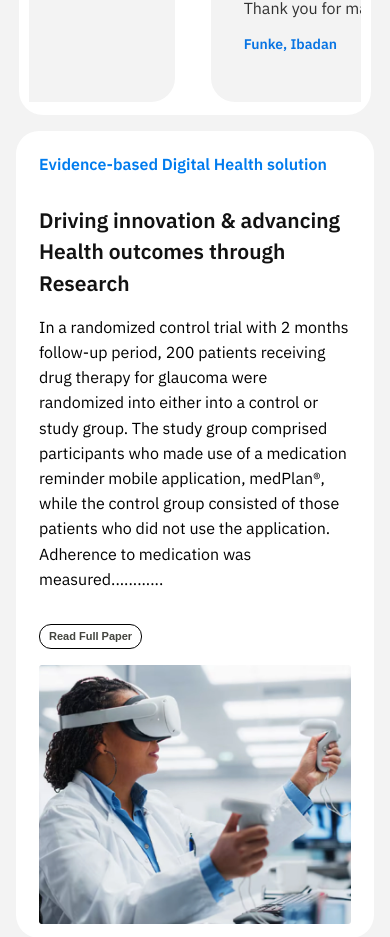
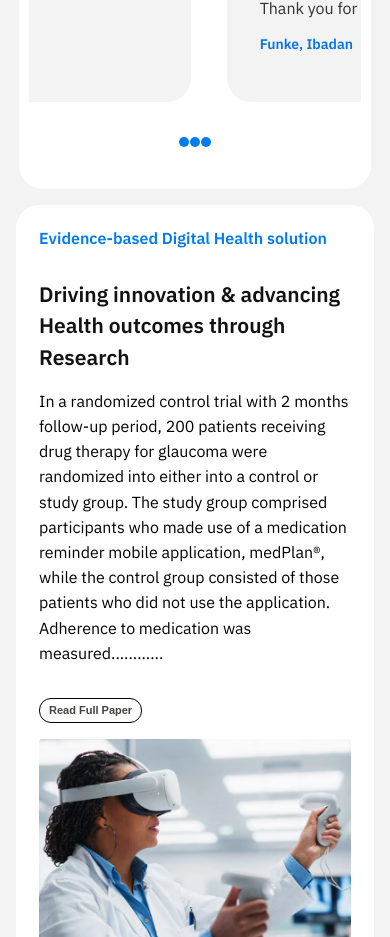
Before and after one commit to Marvelsavenger007/medplan, a React (Vite) app: page / in a window 390 px wide. Shown: the part 9073-10010 px from the top of the page. Built offline with nearby package versions, Linux system fonts and the light colour scheme.

Commit message:
fix: slideshow indicator implementation

```diff
--- a/src/pages/Medplan.jsx
+++ b/src/pages/Medplan.jsx
@@ -55,7 +55,7 @@ const Medplan = () => {
         const scrollContainer = scrollContainerRef.current;
 
         let scrollAmount = 0;
-        const scrollSpeed = 1.5;
+        const scrollSpeed = 1;
 
         const scroll = () => {
             if (!scrollContainer) return;
@@ -65,7 +65,7 @@ const Medplan = () => {
             }
             scrollContainer.scrollLeft = scrollAmount;
         };
-        const interval = setInterval(scroll, 10);
+        const interval = setInterval(scroll, 40);
 
         return () => clearInterval(interval);
     }, []);
@@ -382,6 +382,11 @@ const Medplan = () => {
                         </div>
                     ))}
                 </div>
+                <div className='slide-indicators'>
+                    <div></div>
+                    <div></div>
+                    <div></div>
+                </div>
             </div>
             <div className='medplan-innovation'>
                 <div className='med-inv-img'>
--- a/src/pages/medplan.css
+++ b/src/pages/medplan.css
@@ -685,6 +685,22 @@
     padding: 5%;
 }
 
+.slide-indicators{
+    display: flex;
+    flex-direction: row;
+    align-items: center;
+    justify-content: space-between;
+    width: 4rem;
+    margin: 2rem auto;
+    padding-bottom: 3rem;
+}
+
+.slide-indicators > div{
+    width: 20px;
+    height: 20px;
+    background-color: #007CEE;
+    border-radius: 50%;
+}
 
 .stories-text > p{
     font-size: 1.354vw;
@@ -800,6 +816,8 @@
     display: none;
 }
 
+
+
 @media screen and (max-width: 768px) {
     .medplan-background > img{
         width: 100%;
@@ -1417,6 +1435,17 @@
         padding-bottom: 2rem;
     }
 
+    .slide-indicators {
+        width: 2rem;
+        margin-bottom: 1rem;
+        padding-bottom: 1rem;
+    }
+
+    .slide-indicators > div{
+        width: 10px;
+        height: 10px;
+    }
+
     .medplan-innovation{
         flex-direction: column-reverse;
         width: 80%;
```
